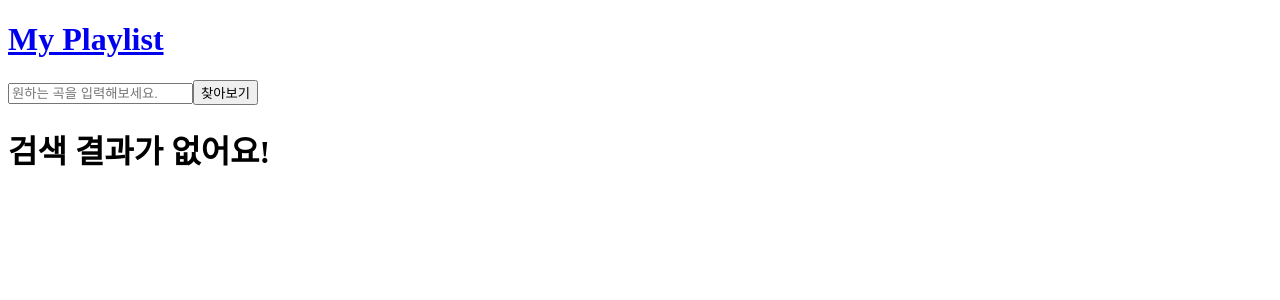
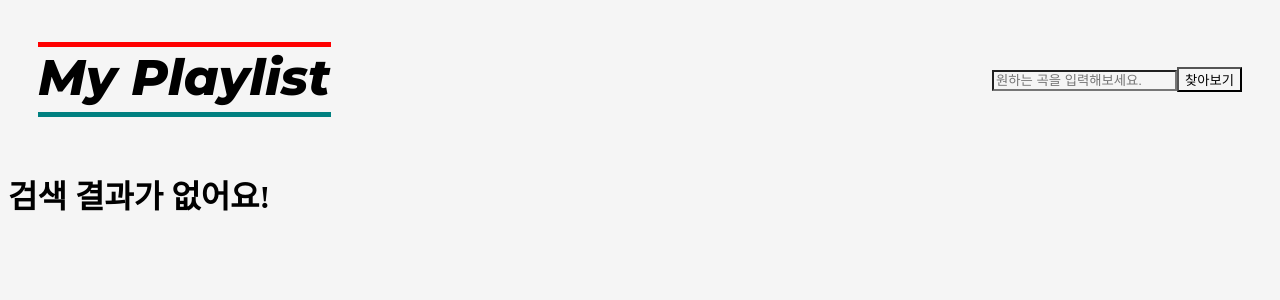
Before and after one commit to CodeSoom/project-react-3-shinhyogeun, a React app: page /project-react-3-shinhyogeun/result/1 in a window 1280 px wide. Shown: the top 300 px of the page. Built offline with nearby package versions, Linux system fonts and the light colour scheme.

Commit message:
global styling과 App의 헤더부분 스타일링

```diff
--- a/src/App.jsx
+++ b/src/App.jsx
@@ -4,14 +4,37 @@ import { useDispatch } from 'react-redux';
 
 import { Switch, Route, Link } from 'react-router-dom';
 
+import styled from '@emotion/styled';
 import PlayerPage from './pages/PlayerPage';
 import PlaylistPage from './pages/PlaylistPage';
 import SearchFormPage from './pages/SearchFormPage';
 import SearchResultPage from './pages/SearchResultPage';
 
+import GlobalStyle from './styles/global';
+
 import { appendPlaylistMusic } from './redux/slice';
 
 import { loadItem } from './services/storage';
+
+const Title = styled.h1({
+  fontFamily: 'Montserrat, sans-serif',
+  fontSize: '50px',
+  textAlign: 'center',
+  height: '65px',
+  borderBottom: '5px solid teal',
+  borderTop: '5px solid red',
+  '& a:link, a:visited, a:hover': {
+    color: 'black',
+    textDecoration: 'none',
+  },
+});
+
+const Header = styled.header({
+  padding: '0 30px',
+  display: 'flex',
+  justifyContent: 'space-between',
+  alignItems: 'center',
+});
 
 export default function App() {
   const dispatch = useDispatch();
@@ -21,16 +44,17 @@ export default function App() {
 
   return (
     <>
-      <header>
-        <h1>
+      <Header>
+        <Title>
           <Link to="/">My Playlist</Link>
-        </h1>
-      </header>
-      <SearchFormPage />
+        </Title>
+        <SearchFormPage />
+      </Header>
       <Switch>
         <Route exact path="/" component={PlaylistPage} />
         <Route path="/result/:searchQuery?" component={SearchResultPage} />
       </Switch>
+      <GlobalStyle />
       <PlayerPage />
     </>
   );
--- a/src/components/SearchForm.jsx
+++ b/src/components/SearchForm.jsx
@@ -8,7 +8,7 @@ export default function SearchForm({ input, onChange, onClick }) {
   }, []);
 
   return (
-    <>
+    <div>
       <input
         id="searchInput"
         placeholder="원하는 곡을 입력해보세요."
@@ -17,6 +17,6 @@ export default function SearchForm({ input, onChange, onClick }) {
         onChange={handleChange}
       />
       <button type="button" onClick={onClick}>찾아보기</button>
-    </>
+    </div>
   );
 }
--- /dev/null
+++ b/src/styles/global.jsx
@@ -0,0 +1,16 @@
+import React from 'react';
+import { Global, css } from '@emotion/react';
+
+const GlobalStyle = () => (
+  <Global
+    styles={css`
+      @import url('https://fonts.googleapis.com/css2?family=Montserrat:ital,wght@1,800&display=swap');
+
+      * {
+        background-color: whitesmoke;
+      }
+    `}
+  />
+);
+
+export default GlobalStyle;
```
